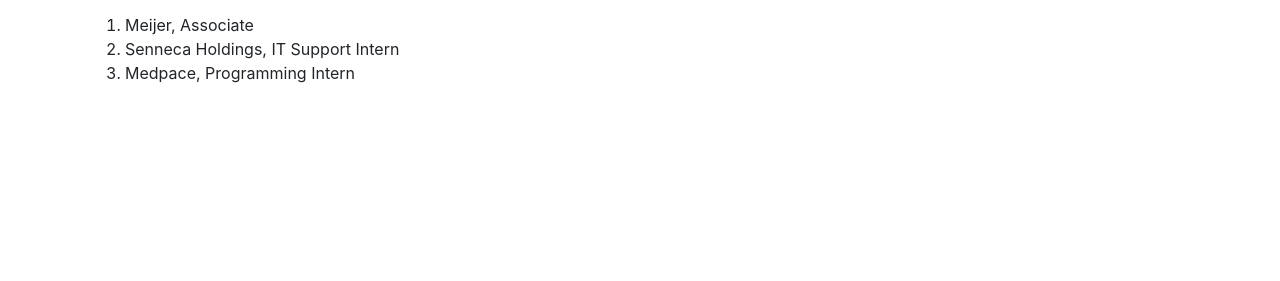
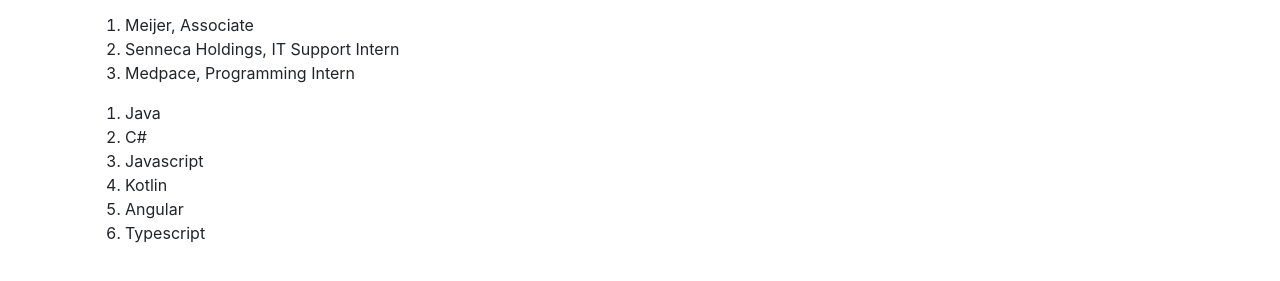
Before and after one commit to it3049c-fall22-henderson/online-portfolio-willi6m7, a website: page index.html in a window 1280 px wide. Shown: the part 307-588 px from the top of the page. Drawn offline with nearby package versions, Linux system fonts and the light colour scheme.

Commit message:
added programming languages

```diff
--- a/index.html
+++ b/index.html
@@ -30,6 +30,16 @@
         <li>Medpace, Programming Intern</li>
       </ol>
     </div>
+    <div class="section" id="programmingLanguages">
+      <ol>
+        <li>Java</li>
+        <li>C#</li>
+        <li>Javascript</li>
+        <li>Kotlin</li>
+        <li>Angular</li>
+        <li>Typescript</li>
+      </ol>
+    </div>
     <!-- WORK FROM INSIDE THIS CONTAINER-->
   </div>
   <!-- INCLUDE SCRIPTS FILE HERE -->
```
